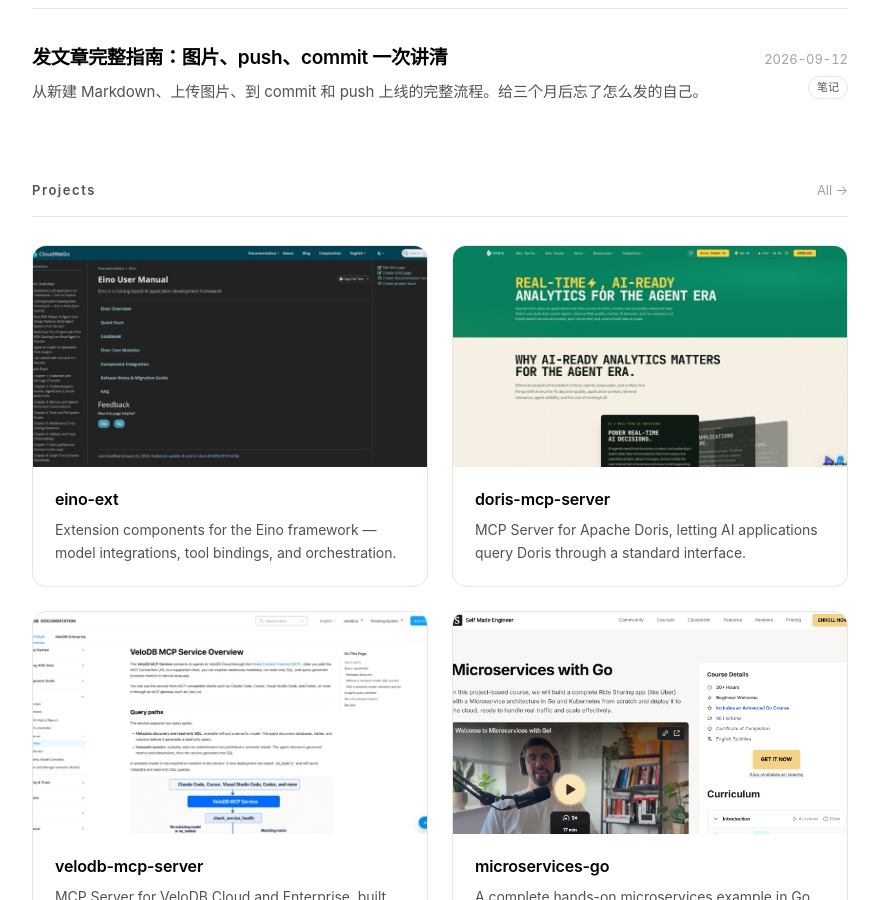
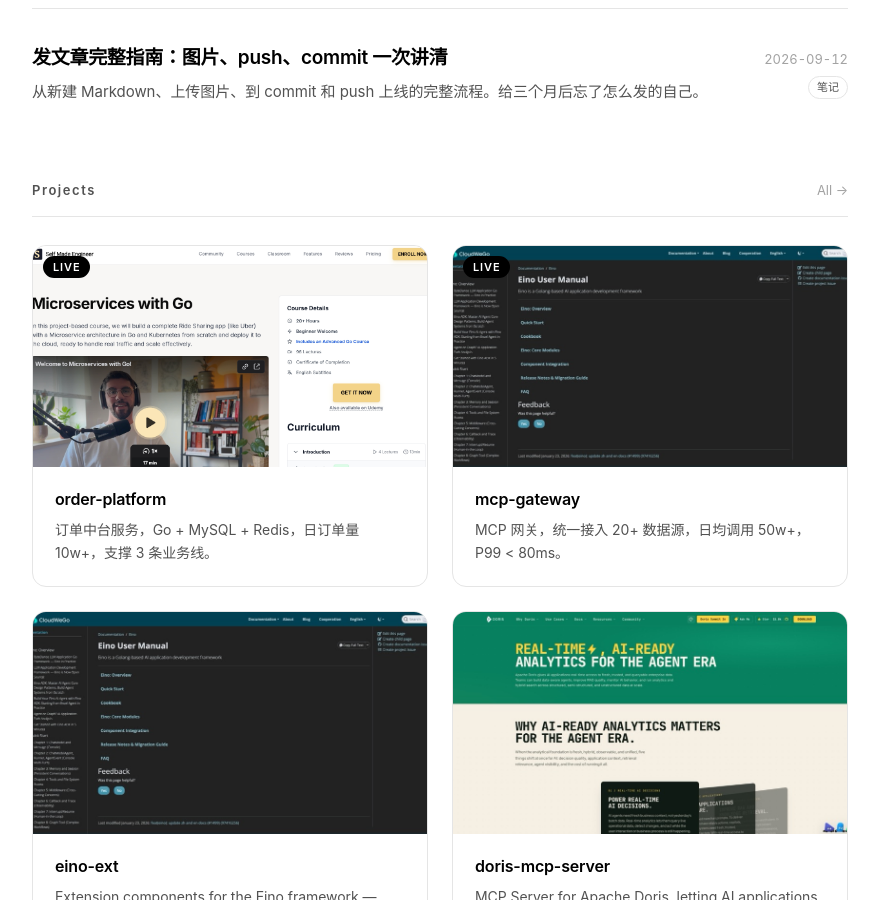
Before and after one commit to Jmmt-mingrui/Jmmt-mingrui.github.io, a Jekyll site: the page built from index.md, in a window 1280 px wide and 900 px high, scrolled down 497 px. Shown: the whole window, without its empty margins (200-1079 px from the left). Built offline with Jekyll 4.4.1, drawn with Linux system fonts in a browser that asks for light colours.

Commit message:
demo: 加两条示例生产项目（占位，待替换为真实信息）

```diff
--- a/_data/projects.yml
+++ b/_data/projects.yml
@@ -12,6 +12,20 @@
 #   url: https://example.com
 #   image: /assets/images/projects/order-platform.jpg
 #   type: production
+
+# ↓↓↓ 示例（先看效果用，等你给真实信息就替换掉）↓↓↓
+- name: order-platform
+  description: 订单中台服务，Go + MySQL + Redis，日订单量 10w+，支撑 3 条业务线。
+  url: https://github.com/Jmmt-mingrui/microservices-go-Start
+  image: /assets/images/projects/microservices-go-start.jpg
+  type: production
+
+- name: mcp-gateway
+  description: MCP 网关，统一接入 20+ 数据源，日均调用 50w+，P99 < 80ms。
+  url: https://github.com/Jmmt-mingrui/microservices-go-Start
+  image: /assets/images/projects/eino-ext.jpg
+  type: production
+# ↑↑↑ 示例结束 ↑↑↑
 
 - name: eino-ext
   description: Extension components for the Eino framework — model integrations, tool bindings, and orchestration.
```
